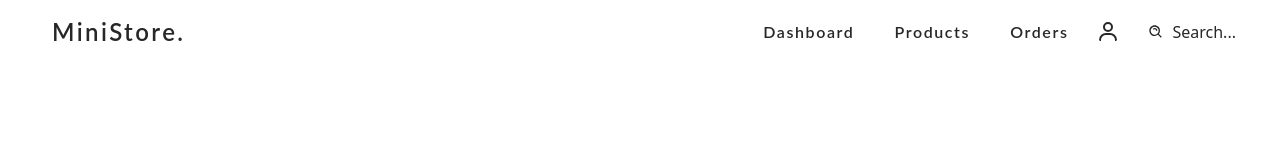
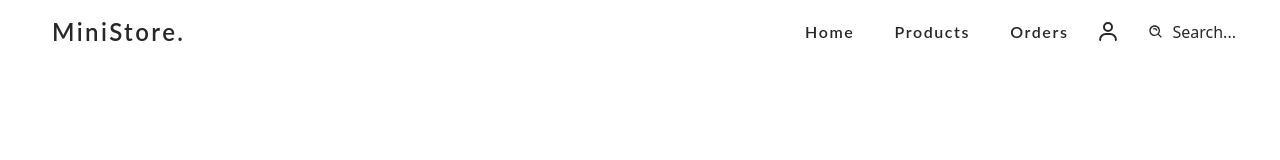
Before and after one commit to 202306-NEA-DZ-FEW/student-store-team-2, a Next.js app: page / in a window 1280 px wide. Shown: the top 160 px of the page. Built offline with nearby package versions, Linux system fonts and the light colour scheme; no server answers.

Commit message:
refactor(navbar): change dashboard to Home and clean the code

```diff
--- a/src/components/navbar/Navbar.jsx
+++ b/src/components/navbar/Navbar.jsx
@@ -9,7 +9,7 @@ import Searchbar from "../search/Searchbar";
 
 export default function Navbar() {
     const navigation = [
-        { name: "Dashboard", href: "/" },
+        { name: "Home", href: "/" },
         {
             name: "Products",
             href: "/products",
--- a/src/components/portal/Portal.jsx
+++ b/src/components/portal/Portal.jsx
@@ -7,11 +7,6 @@ const Portal = ({ children }) => {
         const mount = document.body;
         const el = document.createElement("div");
 
-        // useEffect(() => {
-        //     mount.appendChild(el);
-        //     return () => mount.removeChild(el);
-        // }, [el, mount]);
-
         return createPortal(children, mount);
     }
 };
```
